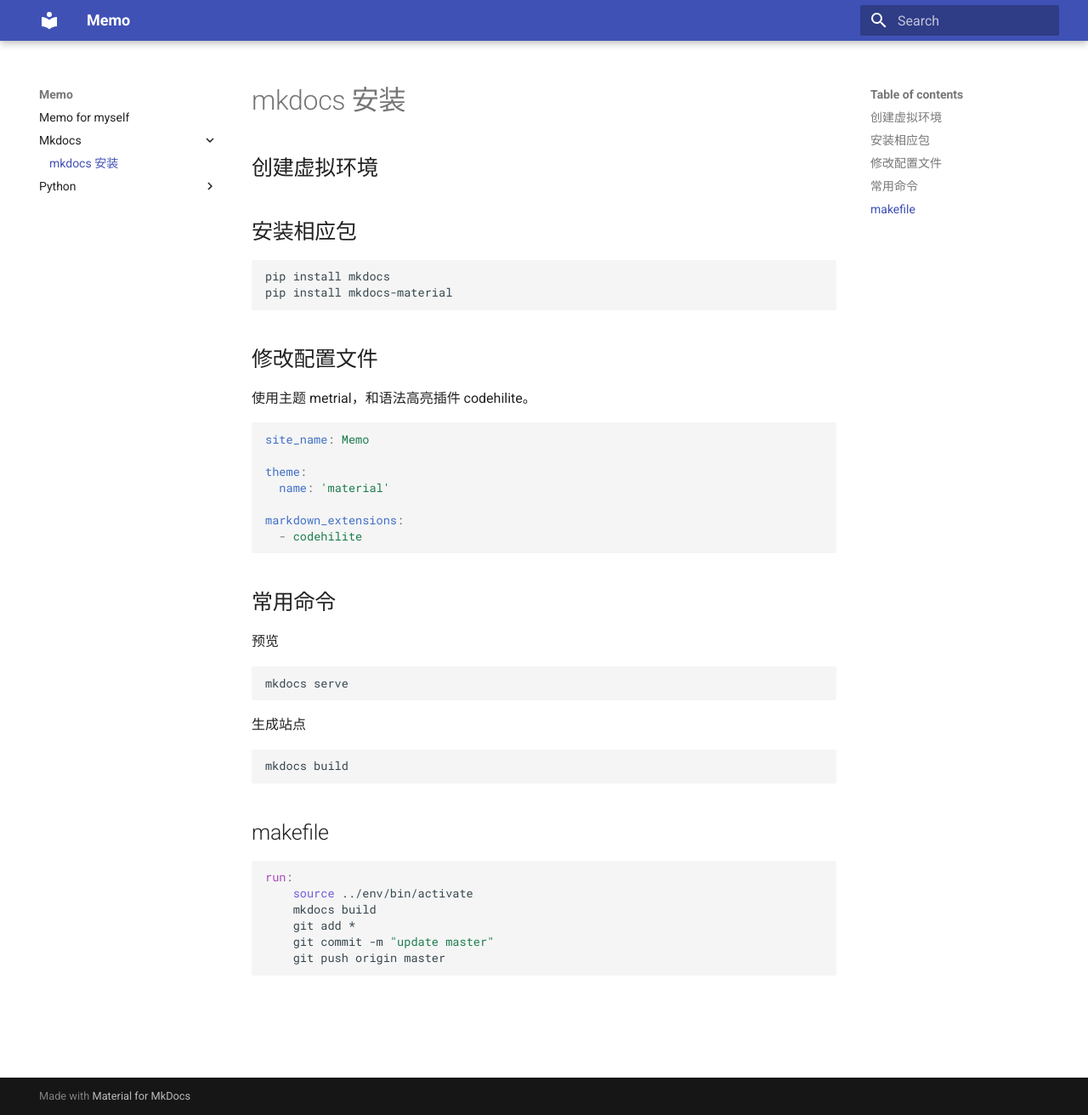
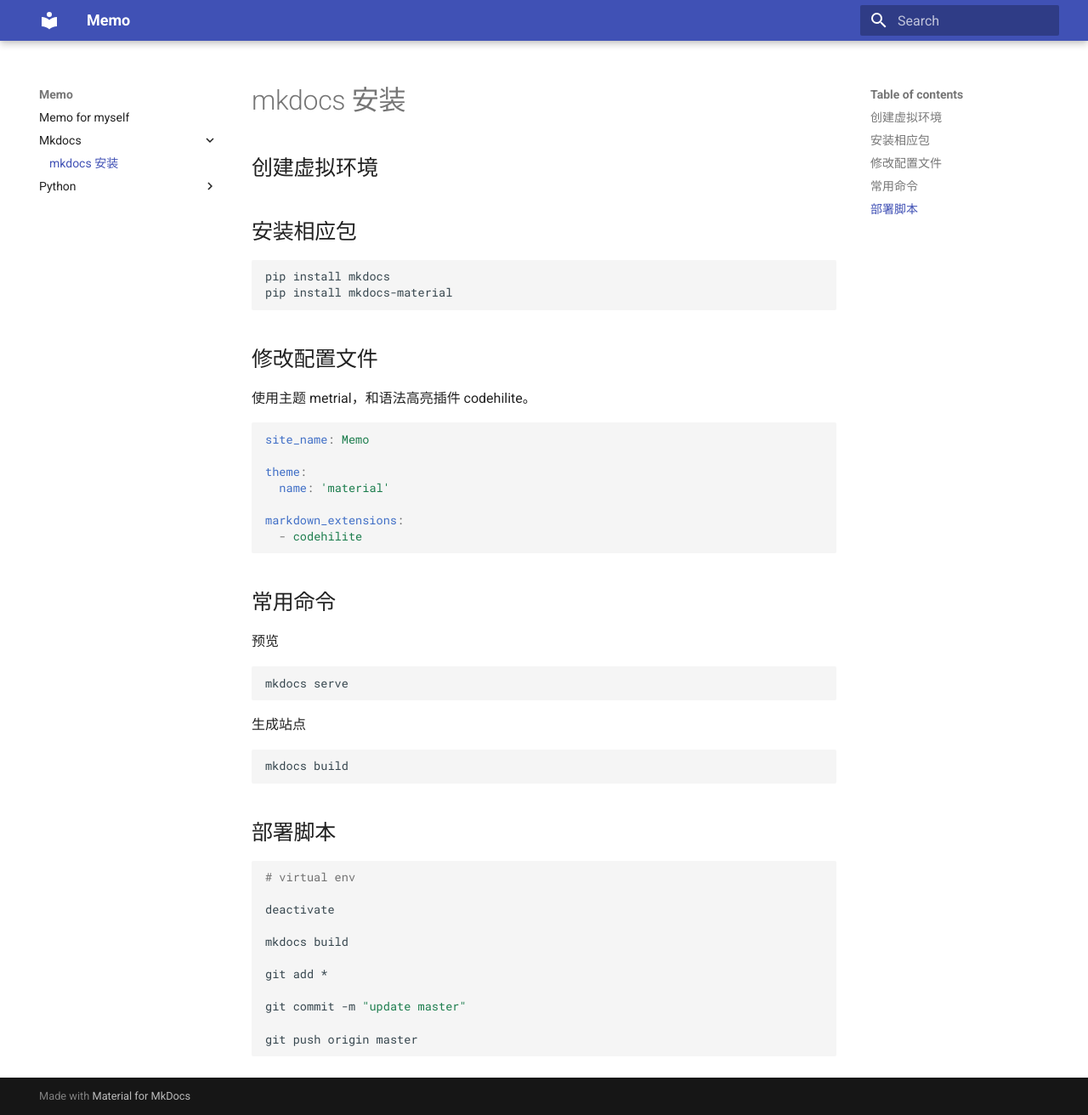
Before and after one commit to g10guang/memo, an MkDocs documentation site: the page built from docs/mkdocs/安装.md, in a window 1280 px wide and 1312 px high. Shown: the whole window at 85% size. Built offline with MkDocs 1.6.1 and Material for MkDocs 9.7.7, drawn with Linux system fonts in a browser that asks for light colours.

````diff
--- a/docs/mkdocs/安装.md
+++ b/docs/mkdocs/安装.md
@@ -37,13 +37,18 @@ mkdocs serve
 mkdocs build
 ```
 
-## makefile
+## 部署脚本
 
-```Makefile
-run:
-    source ../env/bin/activate
-    mkdocs build
-    git add *
-    git commit -m "update master"
-    git push origin master
+```bash
+# virtual env
+
+deactivate
+
+mkdocs build
+
+git add *
+
+git commit -m "update master"
+
+git push origin master
 ```
````
Also changed, not shown: README.md (added, +3 -0 lines).
